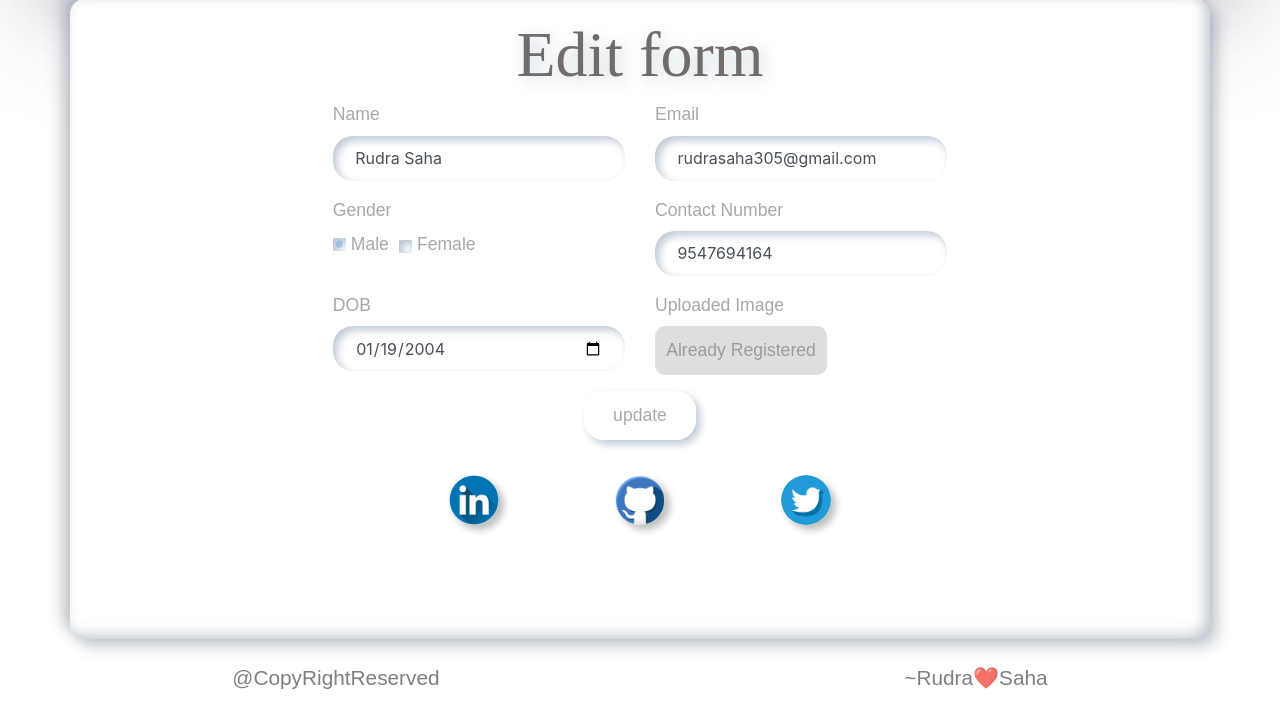
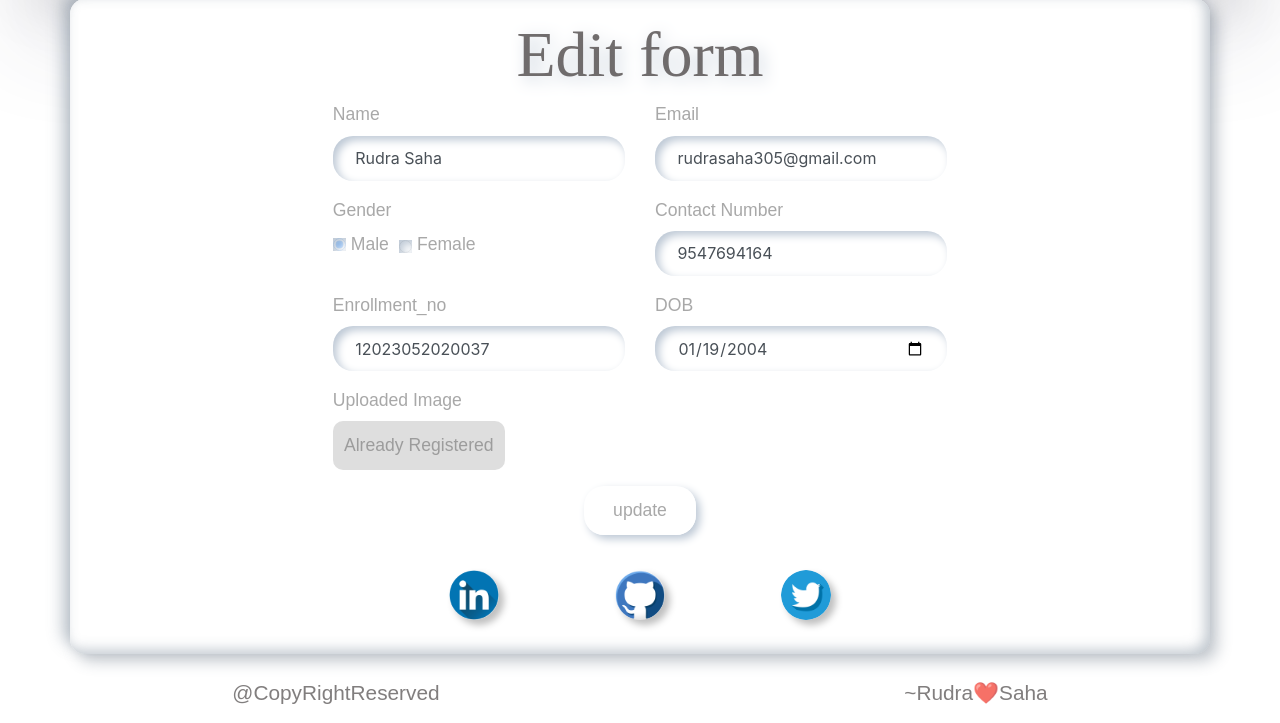
Before and after one commit to Rudrajiii/College-Management-Protocol, a Flask app: page /1/edit_user in a window 1280 px wide. Shown: the part 89-812 px from the top of the page. Before the commit the page ends 778 px from the top, so only its background shows below. Run offline with Flask 3, Linux system fonts and the light colour scheme; data comes from the database, SQL or seed files in the repository; both versions use the stored data as it was after the commit; some libraries are stand-ins or nearby versions; some web fonts are replaced.

Commit message:
enrollment number added

```diff
--- a/Templates/edit_user.html
+++ b/Templates/edit_user.html
@@ -160,6 +160,19 @@
 
                   <div class="col-md-6">
                     <div class="form-group">
+                      <label for="">Enrollment_no</label>
+                      <input
+                        type="text"
+                        style="border: none;"
+                        name="Enrollment_no"
+                        class="form-control"
+                        value="{{ user['Enrollment_no']  }}"
+                        placeholder="."
+                      />
+                    </div>
+                  </div>
+                  <div class="col-md-6">
+                    <div class="form-group">
                       <label for="">DOB</label>
                       <input
                         type="date"
--- a/Templates/view.html
+++ b/Templates/view.html
@@ -35,6 +35,7 @@
               <th>Gender</th>
               <th>Number</th>
               <th>DOB</th>
+              <th>Enrollment_no</th>
               <th>Actions</th>
             </tr>
           </thead>
@@ -47,6 +48,7 @@
               <td>{{row["gender"]}}</td>
               <td>{{row["contact"]}}</td>
               <td>{{row["dob"]}}</td>
+              <td>{{row["Enrollment_no"]}}</td>
               <td id="cenntteerr" align="center">
                 <a
                   href="{{ url_for('view_user', id=row['id']) }}"
--- a/UsersDB.py
+++ b/UsersDB.py
@@ -2,7 +2,7 @@ import sqlite3
 connection = sqlite3.connect("users.db")
 print("Database opened successfully")
 cursor = connection.cursor()
-connection.execute("create table users (id INTEGER PRIMARY KEY AUTOINCREMENT, name TEXT , email TEXT, gender TEXT, contact TEXT, dob date, profile_pic BLOB)")
+connection.execute("CREATE TABLE users (id INTEGER PRIMARY KEY AUTOINCREMENT, name TEXT , email TEXT, gender TEXT, contact TEXT, dob date, Enrollment_no TEXT , profile_pic BLOB)")
 print("Table created successfully")
 connection.close()
 #comment added
--- a/crud.py
+++ b/crud.py
@@ -27,6 +27,20 @@ def index():
 def add():
     return render_template("add.html")
 
+@app.route("/logic")
+def log():
+    enroll_array = []
+    with sqlite3.connect("users.db") as connection:
+        cur = connection.cursor()
+        cur.execute("SELECT Enrollment_no FROM users;")
+        rows = cur.fetchall()
+        for row in rows:
+            enroll_array.append(row[0])
+    print("Enrollment Numbers:")
+    for enrollment_no in enroll_array:
+        print(enrollment_no == '12023052020037')
+    return "<h1>Enrollment numbers fetched and printed in console.</h1>"
+
 @app.route("/savedetails",methods = ["POST","GET"])
 def saveDetails():
     msg = "msg"
@@ -37,11 +51,12 @@ def saveDetails():
             gender = request.form["gender"]
             contact = request.form["contact"]
             dob = request.form["dob"]
+            Enrollment_no = request.form["Enrollment_no"]
             file = request.files["profile_pic"]
             file.save(os.path.join(app.config['UPLOAD_DIR'],file.filename))
             with sqlite3.connect("users.db") as con:
                 cur = con.cursor()
-                cur.execute("INSERT into users(name, email, gender, contact, dob, profile_pic) values (?,?,?,?,?,?)",(name,email,gender,contact,dob,file.filename))
+                cur.execute("INSERT into users(name, email, gender, contact, dob, Enrollment_no, profile_pic) values (?,?,?,?,?,?,?)",(name,email,gender,contact,dob,Enrollment_no,file.filename))
                 con.commit()
                 msg = "User successfully Added"
         except:
@@ -73,19 +88,6 @@ def view_user(id):
             age = round(age, 1)
     return render_template("view_user.html",row = row, now_date = age,)
 
-# @app.route("/<int:id>/view_user", methods=("GET", "POST"))
-# def view_user(id):
-#     row = get_post(id)
-#     with sqlite3.connect("users.db") as con:
-#         cur = con.cursor()
-#         filename_or = row["profile_pic"]
-#         packages =  con.execute('Select date(dob) FROM users WHERE id = ?', (id,)).fetchone()
-#         for dob in packages:
-#             dob = datetime.strptime(dob, '%Y-%m-%d')
-#             age = (datetime.today() - dob).days/365
-#             age = round(age, 1)
-#     return render_template("view_user.html",row = row, now_date = age,)
-
 @app.route("/<int:id>/resize_user", methods=("GET", "POST"))
 def resize_user(id):
     row = get_post(id)
@@ -108,13 +110,14 @@ def edit_user(id):
         gender = request.form["gender"]
         contact = request.form["contact"]
         dob = request.form["dob"]
+        Enrollment_no = request.form["Enrollment_no"]
         with sqlite3.connect("users.db") as con:
             cur = con.cursor()
             query = '''
                 UPDATE users
-                SET name = ?, email = ?, gender = ?, contact = ?, dob = ? where id = ?
+                SET name = ?, email = ?, gender = ?, contact = ?, dob = ? , Enrollment_no = ? where id = ?
             '''
-            cur.execute(query,(name,email,gender,contact,dob,id))
+            cur.execute(query,(name,email,gender,contact,dob,Enrollment_no,id))
             con.commit()
             msg = "Updated Successfully!!"
             return render_template("success.html" , msg = msg)
```
Also changed, not shown: Templates/add.html (+12 -0 lines), Templates/view_user.html (+6 -2 lines), static/Uploads/12023052020037.jpg (deleted), static/Uploads/mine.jpg (added), users.db.
